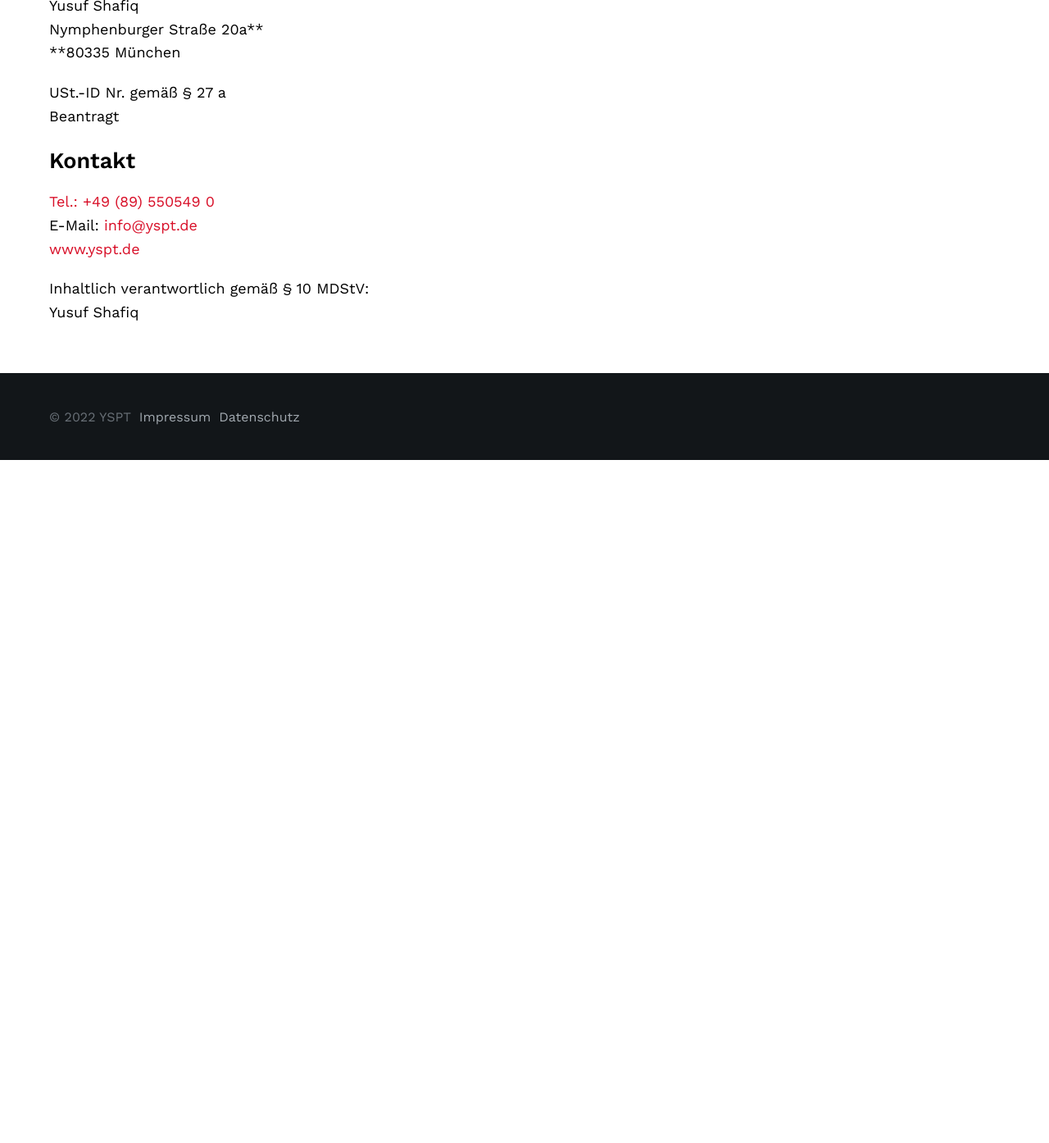
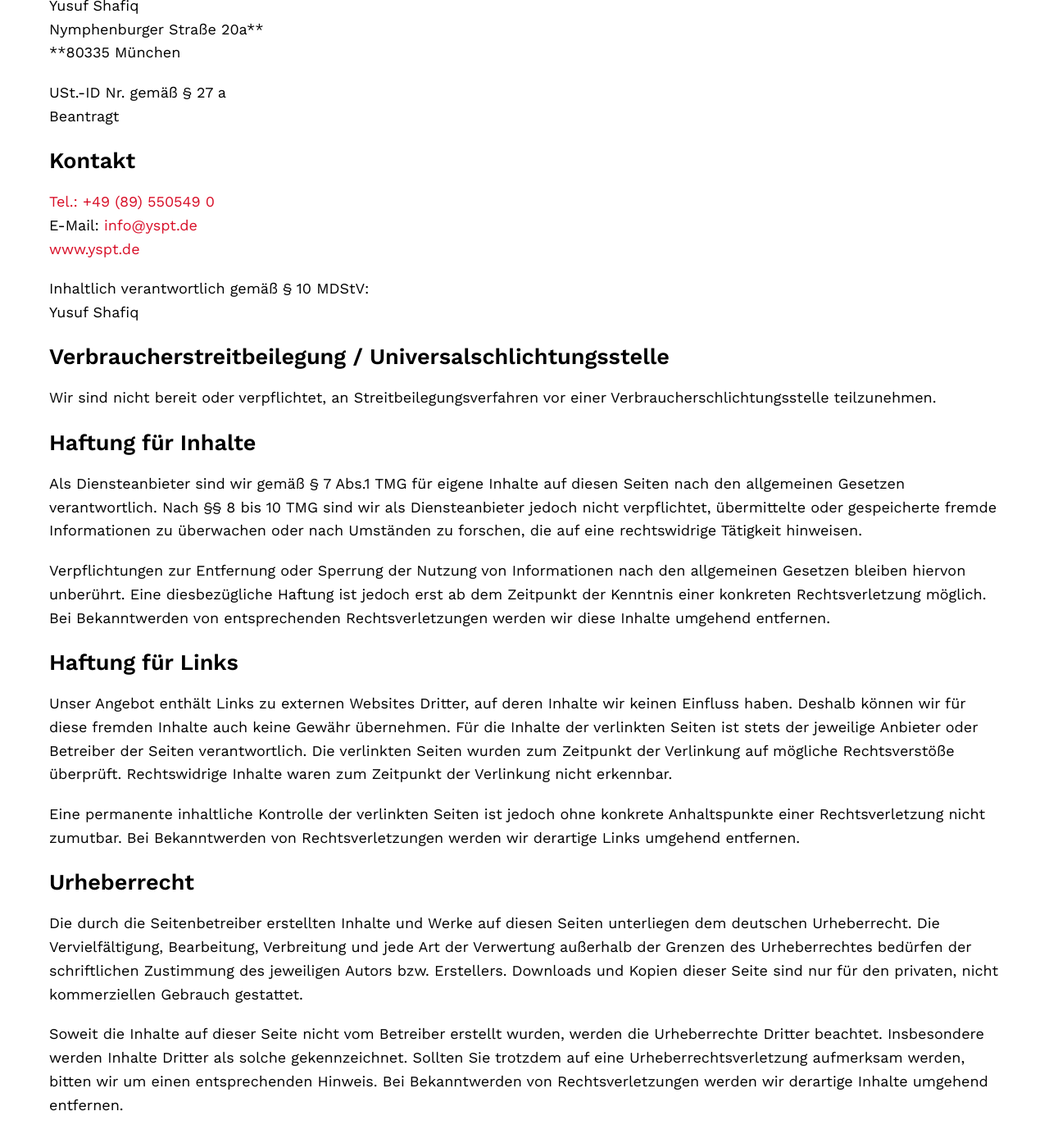
Before and after one commit to yspt-de/www, a Jekyll site: the page built from imprint.markdown, in a window 1280 px wide and 1400 px high, scrolled down 284 px. Shown: the top 1394 px of the window at 82% size. Built offline with Jekyll 4.4.1, drawn with Linux system fonts in a browser that asks for light colours; before the commit the page ends 900 px from its top, so only the background shows below that.

Commit message:
Update from Forestry.io Yusuf Shafiq updated imprint.markdown

```diff
--- a/imprint.markdown
+++ b/imprint.markdown
@@ -24,3 +24,25 @@
 
 Inhaltlich verantwortlich gemäß § 10 MDStV:
 Yusuf Shafiq
+
+### Verbraucherstreitbeilegung / Universalschlichtungsstelle
+
+Wir sind nicht bereit oder verpflichtet, an Streitbeilegungsverfahren vor einer Verbraucherschlichtungsstelle teilzunehmen.
+
+### Haftung für Inhalte
+
+Als Diensteanbieter sind wir gemäß § 7 Abs.1 TMG für eigene Inhalte auf diesen Seiten nach den allgemeinen Gesetzen verantwortlich. Nach §§ 8 bis 10 TMG sind wir als Diensteanbieter jedoch nicht verpflichtet, übermittelte oder gespeicherte fremde Informationen zu überwachen oder nach Umständen zu forschen, die auf eine rechtswidrige Tätigkeit hinweisen.
+
+Verpflichtungen zur Entfernung oder Sperrung der Nutzung von Informationen nach den allgemeinen Gesetzen bleiben hiervon unberührt. Eine diesbezügliche Haftung ist jedoch erst ab dem Zeitpunkt der Kenntnis einer konkreten Rechtsverletzung möglich. Bei Bekanntwerden von entsprechenden Rechtsverletzungen werden wir diese Inhalte umgehend entfernen.
+
+### Haftung für Links
+
+Unser Angebot enthält Links zu externen Websites Dritter, auf deren Inhalte wir keinen Einfluss haben. Deshalb können wir für diese fremden Inhalte auch keine Gewähr übernehmen. Für die Inhalte der verlinkten Seiten ist stets der jeweilige Anbieter oder Betreiber der Seiten verantwortlich. Die verlinkten Seiten wurden zum Zeitpunkt der Verlinkung auf mögliche Rechtsverstöße überprüft. Rechtswidrige Inhalte waren zum Zeitpunkt der Verlinkung nicht erkennbar.
+
+Eine permanente inhaltliche Kontrolle der verlinkten Seiten ist jedoch ohne konkrete Anhaltspunkte einer Rechtsverletzung nicht zumutbar. Bei Bekanntwerden von Rechtsverletzungen werden wir derartige Links umgehend entfernen.
+
+### Urheberrecht
+
+Die durch die Seitenbetreiber erstellten Inhalte und Werke auf diesen Seiten unterliegen dem deutschen Urheberrecht. Die Vervielfältigung, Bearbeitung, Verbreitung und jede Art der Verwertung außerhalb der Grenzen des Urheberrechtes bedürfen der schriftlichen Zustimmung des jeweiligen Autors bzw. Erstellers. Downloads und Kopien dieser Seite sind nur für den privaten, nicht kommerziellen Gebrauch gestattet.
+
+Soweit die Inhalte auf dieser Seite nicht vom Betreiber erstellt wurden, werden die Urheberrechte Dritter beachtet. Insbesondere werden Inhalte Dritter als solche gekennzeichnet. Sollten Sie trotzdem auf eine Urheberrechtsverletzung aufmerksam werden, bitten wir um einen entsprechenden Hinweis. Bei Bekanntwerden von Rechtsverletzungen werden wir derartige Inhalte umgehend entfernen.
```
